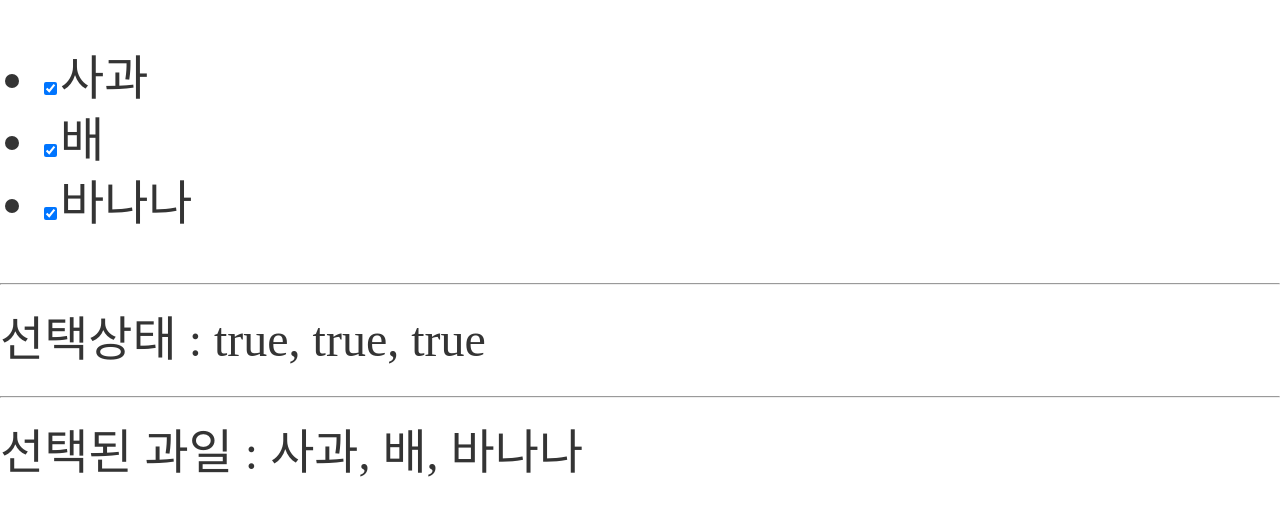
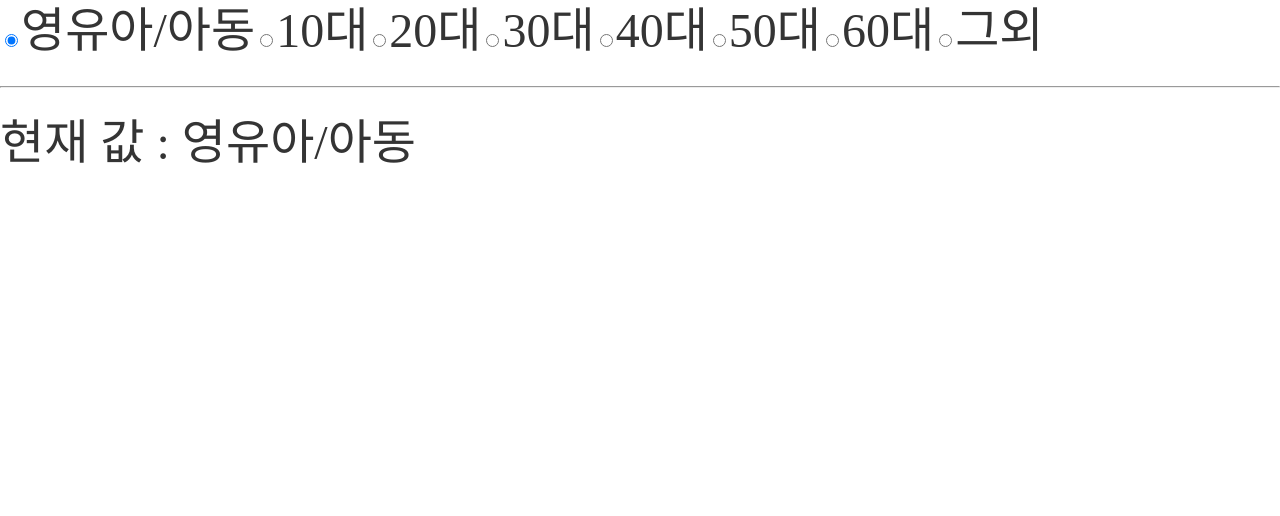
Before and after one commit to NewBean0312/react-test, a React (Create React App) app: page / in a window 1280 px wide. Shown: the top 516 px of the page. Built offline with nearby package versions, Linux system fonts and the light colour scheme; the HTML template or start-up script is replaced by a standard one; a web font is replaced by a local one.

Commit message:
반복문으로 라디오버튼 출력 후, 관리

```diff
--- a/src/App.js
+++ b/src/App.js
@@ -3,45 +3,34 @@ import React, { useState } from "react";
 import "./App.css";
 
 function App() {
-  const fruits = ["사과", "배", "바나나"];
+  const ageBands = [
+    "영유아/아동",
+    "10대",
+    "20대",
+    "30대",
+    "40대",
+    "50대",
+    "60대",
+    "그외",
+  ];
 
-  const [selecteds, setSelecteds] = useState(
-    new Array(fruits.length).fill(true)
-  );
-
-  const toggleFruitSelected = (index) => {
-    const newSelecteds = selecteds.map((el, _index) =>
-      _index == index ? !el : el
-    );
-    setSelecteds(newSelecteds);
-  };
-
-  const selectedFruits = selecteds
-    .map((el, index) => (el ? fruits[index] : el))
-    .filter((el) => el);
+  const [selectedAgeBand, setSelectedAgeBand] = useState(ageBands[0]);
 
   return (
     <>
-      <ul>
-        {fruits.map((fruit, index) => (
-          <li key={index}>
-            <label>
-              <input
-                checked={selecteds[index]}
-                type="checkbox"
-                onChange={() => toggleFruitSelected(index)}
-              />
-              {fruit}
-            </label>
-          </li>
-        ))}
-      </ul>
+      {ageBands.map((ageBand) => (
+        <label>
+          <input
+            name="ageBand"
+            type="radio"
+            onChange={() => setSelectedAgeBand(ageBand)}
+            checked={ageBand == selectedAgeBand}
+          />
+          {ageBand}
+        </label>
+      ))}
       <hr />
-      <div>
-        선택상태 : {selecteds.join(", ")}
-        <hr />
-        선택된 과일 : {selectedFruits.join(", ")}
-      </div>
+      <div>현재 값 : {selectedAgeBand}</div>
     </>
   );
 }
```
